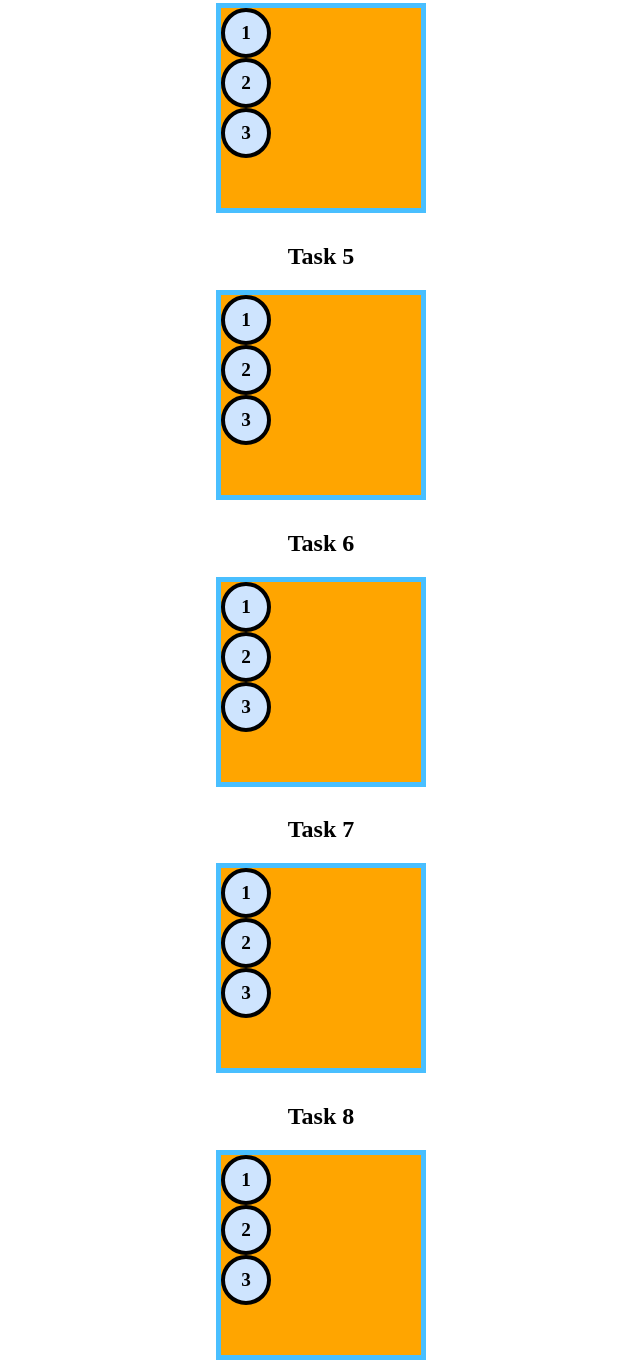
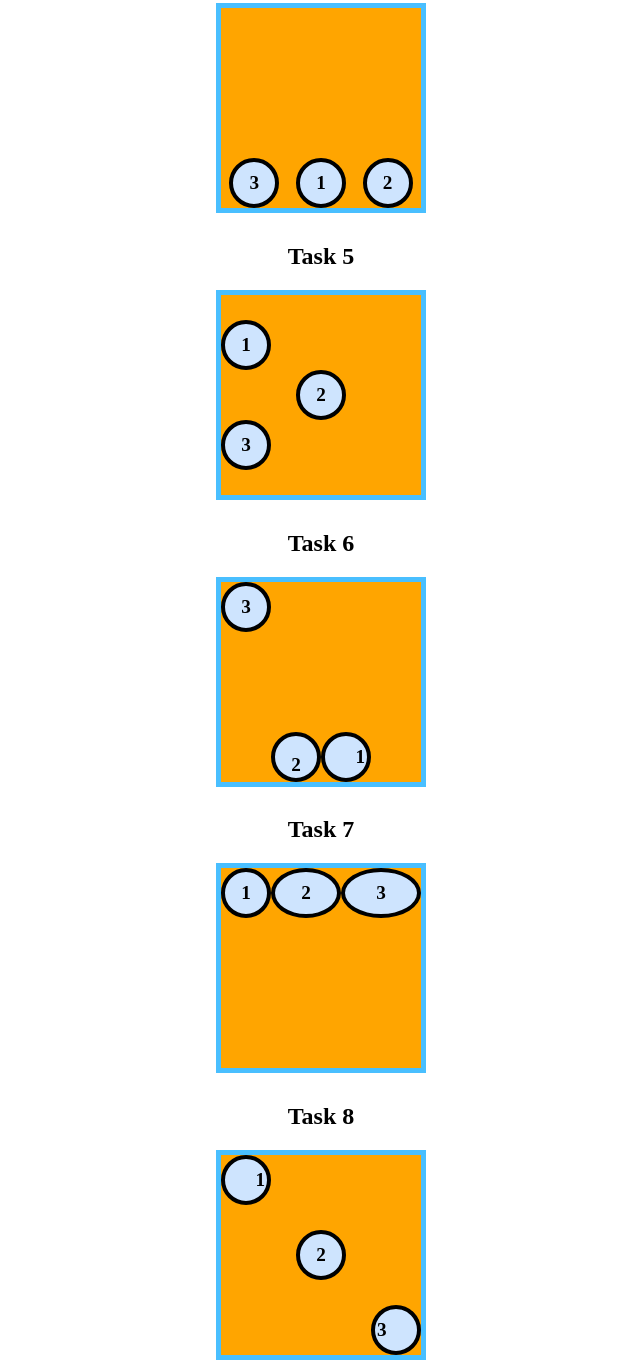
Before and after one commit to BenjiERW/module-project-html-and-css-iii-BenjiERW, a plain HTML site: page index.html in a window 1280 px wide. Shown: the part 1230-2593 px from the top of the page, without its empty margins (319-959 px from the left). Drawn offline with Linux system fonts and the light colour scheme.

Commit message:
index.html

```diff
--- a/index.html
+++ b/index.html
@@ -55,23 +55,94 @@
     Making changes to the HTML is not allowed! The tasks must be completed using CSS alone.
     */
 
+    [id^=flexContainer] {
+        display: flex;
+    }
+
     /* 👉 Task 1 - [HINT] only the flex container needs to be manipulated */
+    #flexContainer1 {
+        justify-content: space-evenly;
+    }
+    /* 👉 Task 2 - [HINT] the flex container needs to change direction */
+    #flexContainer2 {
+        flex-direction: column;
+        justify-content: space-between;
+    }
+    /* 👉 Task 3 - [HINT] the flex direction can be reversed */
+    #flexContainer3 {
+        flex-direction: column-reverse;
+        justify-content: flex-end;
+    }
+    /* 👉 Task 4 - [HINT] the flex items need a new order */
+    #flexContainer4 {
+     justify-content: space-around;
+     align-items: flex-end;
+    }
 
-    /* 👉 Task 2 - [HINT] the flex container needs to change direction */
-
-    /* 👉 Task 3 - [HINT] the flex direction can be reversed */
-
-    /* 👉 Task 4 - [HINT] the flex items need a new order */
+    #flexContainer4 .flexItem:nth-child(1) {
+        order: 2
+    }
+    #flexContainer4 .flexItem:nth-child(2) {
+        order: 3
+    }
+    #flexContainer4 .flexItem:nth-child(3) {
+        order: 1;
+    }
 
     /* 👉 Task 5 - [HINT] research align-self */
+   #flexContainer5 {
+    flex-direction: column;
+    justify-content: center;
+   }
 
+   #flexContainer5 .flexItem:nth-child(2) {
+    align-self: center;
+   }
     /* 👉 Task 6 - [HINT] flex items can be flex containers */
+    #flexContainer6 {
+        flex-direction: row-reverse;
+        justify-content: flex-end;
+        align-items: flex-end;
+    }
 
+    #flexContainer6 .flexItem:nth-child(1) {
+        justify-content: flex-end;
+    }
+    #flexContainer6 .flexItem:nth-child(2) {
+        align-items: flex-end;
+    }
+    #flexContainer6 .flexItem:nth-child(3) {
+        align-self: flex-start;
+    }
     /* 👉 Task 7 - [HINT] research flex-grow */
+    #flexContainer7 .flexItem:nth-child(1) {
+        flex-grow: 0;
+    }
 
+    #flexContainer7 .flexItem:nth-child(2) {
+        flex-grow: 2;
+    }
+
+    #flexContainer7 .flexItem:nth-child(3) {
+        flex-grow: 3;
+    }
     /* 👉 Task 8 - [HINT] you got this! */
+   #flexContainer8 {
+    justify-content: space-between;
+   }
 
+   #flexContainer8 .flexItem:nth-child(1) {
+    justify-content: flex-end;
+   }
 
+   #flexContainer8 .flexItem:nth-child(2) {
+    align-self: center;
+   }
+
+   #flexContainer8 .flexItem:nth-child(3) {
+    align-self: flex-end;
+    justify-content: flex-start;
+   }
     /*
     👉 Part 2 of 2 👈
     Revisit the Module Project of HTML & CSS II and re-style it using Flexbox.
```
